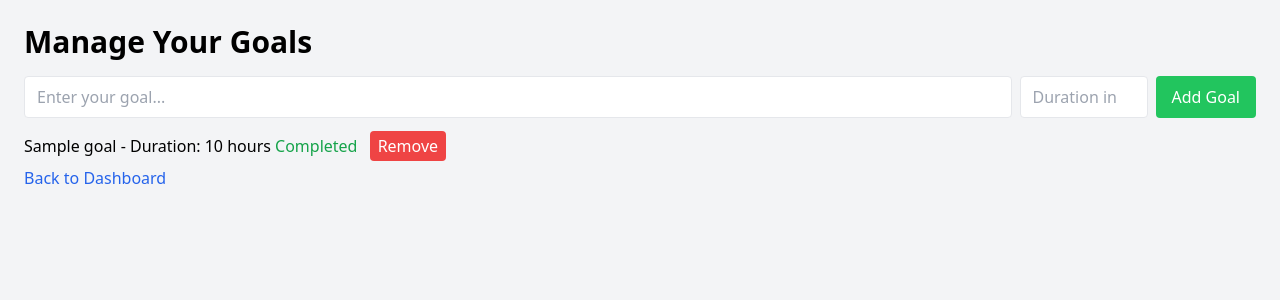
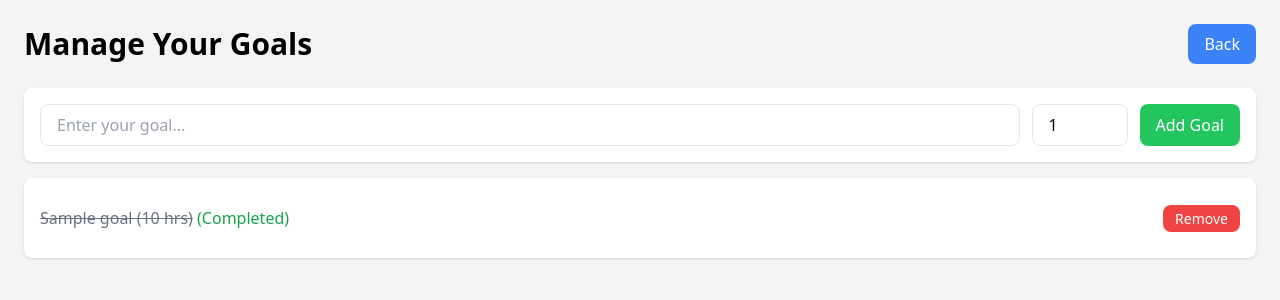
Before and after one commit to goyalhrithik548/mindtrack, a Flask app: page /goals in a window 1280 px wide. Shown: the top 300 px of the page. Run offline with Flask 3, Linux system fonts and the light colour scheme; the visitor is signed in with stand-in values (Sample User, id 1); a database or web service that is not in the repository returns one stand-in record (values such as "Sample title"); some libraries are stand-ins or nearby versions.

Commit message:
semi push

```diff
--- a/frontend/app.py
+++ b/frontend/app.py
@@ -225,10 +225,34 @@ def habits():
             "habit_name": habit_name,
             "duration": duration,
             "created_at": datetime.now(),
-            "completed_dates": []
+            "completed_dates": [],
+            "completed": False
         })
     user_habits = list(habits_col.find({"user_email": session['email']}))
     return render_template('habits.html', habits=user_habits)
+
+@app.route('/complete_habit/<habit_id>')
+def complete_habit(habit_id):
+    if 'email' not in session:
+        return redirect(url_for('login'))
+
+    habits_col.update_one(
+        {"_id": ObjectId(habit_id), "user_email": session['email']},
+        {"$set": {"completed": True}}
+    )
+    flash("Habit marked as completed!", "success")
+    return redirect(url_for('habits'))
+
+@app.route('/remove_habit/<habit_id>')
+def remove_habit(habit_id):
+    if 'email' not in session:
+        return redirect(url_for('login'))
+
+    habits_col.delete_one(
+        {"_id": ObjectId(habit_id), "user_email": session['email']}
+    )
+    flash("Habit removed successfully!", "info")
+    return redirect(url_for('habits'))
 
 # ---------- Goals ----------
 @app.route('/goals', methods=['GET', 'POST'])
--- a/frontend/templates/goals.html
+++ b/frontend/templates/goals.html
@@ -6,28 +6,45 @@
 <script src="https://cdn.tailwindcss.com"></script>
 </head>
 <body class="p-6 bg-gray-100">
-<h1 class="text-3xl font-bold mb-4">Manage Your Goals</h1>
 
-<form method="POST" class="flex gap-2 mb-4">
-    <input type="text" name="goal" placeholder="Enter your goal..." required class="border px-3 py-2 rounded flex-grow">
-    <input type="number" name="duration" placeholder="Duration in hours" min="1" required class="border px-3 py-2 rounded w-32">
-    <button type="submit" class="bg-green-500 hover:bg-green-600 text-white px-4 py-2 rounded">Add Goal</button>
+<div class="flex justify-between items-center mb-6">
+    <h1 class="text-3xl font-bold">Manage Your Goals</h1>
+    <a href="{{ url_for('dashboard') }}" class="bg-blue-500 hover:bg-blue-600 text-white px-4 py-2 rounded-lg">Back</a>
+</div>
+
+<!-- Add New Goal -->
+<div class="bg-white p-4 rounded-lg shadow mb-4">
+    <form method="POST" class="flex gap-3">
+        <input type="text" name="goal" placeholder="Enter your goal..." required class="flex-grow border px-4 py-2 rounded-lg">
+        <input type="number" name="duration" placeholder="Hours" min="1" value="1" class="w-24 border px-4 py-2 rounded-lg">
+        <button type="submit" class="bg-green-500 hover:bg-green-600 text-white px-4 py-2 rounded-lg">Add Goal</button>
     </form>
+</div>
 
-<ul>
+<!-- Goal List -->
+<div class="bg-white p-4 rounded-lg shadow mb-4">
+    {% if goals %}
+        <ul class="divide-y divide-gray-200">
             {% for goal in goals %}
-        <li>
-            {{ goal.goal }} - Duration: {{ goal.duration }} hours
-            {% if goal.completed %}
-                <span class="text-green-600">Completed</span>
+                <li class="py-3 flex justify-between items-center">
+                    <div>
+                        <span class="{% if goal.completed %}line-through text-gray-500{% endif %}">{{ goal.goal }} ({{ goal.duration }} hrs)</span>
+                        {% if goal.completed %} <span class="text-green-600">(Completed)</span> {% endif %}
+                    </div>
+                    <div>
+                        {% if not goal.completed %}
+                            <a href="{{ url_for('complete_goal', goal_id=goal._id) }}" class="bg-green-500 hover:bg-green-600 text-white px-3 py-1 rounded-lg text-sm">Mark Completed</a>
                         {% else %}
-                <a href="{{ url_for('complete_goal', goal_id=goal._id) }}" class="bg-green-500 text-white px-2 py-1 rounded ml-2">Mark Completed</a>
+                            <a href="{{ url_for('remove_goal', goal_id=goal._id) }}" class="bg-red-500 hover:bg-red-600 text-white px-3 py-1 rounded-lg text-sm">Remove</a>
                         {% endif %}
-            <a href="{{ url_for('remove_goal', goal_id=goal._id) }}" class="bg-red-500 text-white px-2 py-1 rounded ml-2">Remove</a>
+                    </div>
                 </li>
             {% endfor %}
         </ul>
+    {% else %}
+        <p>No goals yet.</p>
+    {% endif %}
+</div>
 
-<a href="{{ url_for('dashboard') }}" class="text-blue-600 hover:underline mt-2 inline-block">Back to Dashboard</a>
 </body>
 </html>
--- a/frontend/templates/mood_input.html
+++ b/frontend/templates/mood_input.html
@@ -10,14 +10,14 @@
 <div class="bg-white p-8 rounded-xl shadow-lg w-full max-w-md text-center">
     <h1 class="text-2xl font-bold mb-4 text-gray-700">Today's Mood</h1>
     <form method="POST" class="space-y-4">
-        <select name="mood" required class="w-full border px-4 py-2 rounded-lg focus:ring-2 focus:ring-purple-400">
-            <option value="">Select your mood</option>
+        <select name="mood" required class="w-full border px-4 py-2 rounded-lg focus:ring-2 focus:ring-purple-400 text-center text-xl">
             {% for m in moods_options %}
-                <option value="{{ m.emoji }}">{{ m.emoji }} - {{ m.text }}</option>
+                <option value="{{ m.emoji }}">{{ m.emoji }} {{ m.text }}</option>
             {% endfor %}
         </select>
         <button type="submit" class="w-full bg-purple-500 hover:bg-purple-600 text-white py-2 rounded-lg shadow">Submit Mood</button>
     </form>
+    <a href="{{ url_for('dashboard') }}" class="text-blue-600 hover:underline mt-4 inline-block">Back to Dashboard</a>
 </div>
 
 </body>
```
Also changed, not shown: frontend/static/style.css (+3 -38 lines), frontend/templates/dashboard.html (+10 -34 lines), frontend/templates/habits.html (+37 -12 lines). Lines whose indentation alone changed are shown as unchanged.
